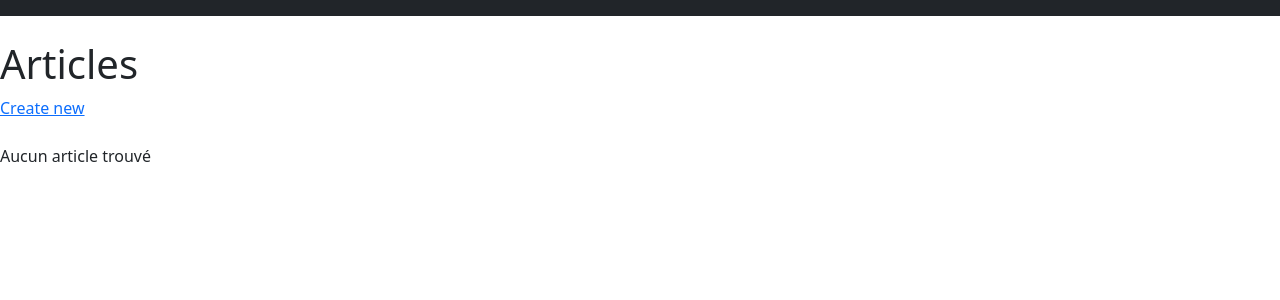
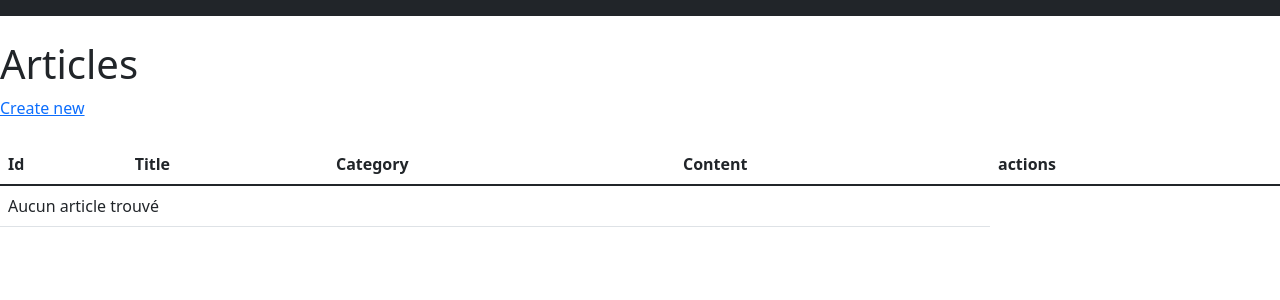
Before and after one commit to UE235-groupe-David-Clark/UE235-mini-projet, a Symfony app: template templates/article/index.html.twig in a window 1280 px wide. Shown: the top 300 px of the page. Run offline with Twig, Linux system fonts and the light colour scheme; the template is opened without the code that fills it, so the values that code supplies are empty; some libraries are stand-ins or nearby versions.

Commit message:
Ajout commentaire back-end

```diff
--- a/templates/article/index.html.twig
+++ b/templates/article/index.html.twig
@@ -6,44 +6,51 @@
 
     <div>
         <h1>Articles</h1>
+        <!-- Création d'un nouvel article -->
         <a href="{{ path('article_new') }}">Create new</a>
     </div>
 
     <br/>
 
-    <div>
+    <table class="table">
+        <thead>
+            <tr>
+                <th>Id</th>
+                <th>Title</th>
+                <th>Category</th>
+                <th>Content</th>
+                <th>actions</th>
+            </tr>
+        </thead>
+        <tbody>
 
         <!-- Boucle parcourant le tableau articles -->
         {% for article in articles %}
-            <div>
 
-                <div>
+            <tr>
 
-                    <!-- Affichage du titre de l'article -->
-                    <h2>{{ article.title }}</h2>
+                <!-- Affichage de l'ID de l'article -->
+                <td>{{ article.id }}</td>
 
-                    <!-- Affichage de l'ID de l'article -->
-                    <span>ID : {{ article.id }}</span>
+                <!-- Affichage du titre de l'article -->
+                <td>{{ article.title }}</td>
 
-                </div>
-                <div>
+                <td>
 
                     <!-- Si l'article appartient à une catégorie -->
                     {% if article.Category.name is defined %}
 
                         <!-- Affichage de la catégorie -->
-                        <p>Catégorie : {{ article.Category.name }}</p>
+                        {{ article.Category.name }}
 
                     {% endif %}
 
-                </div>
-                <div>
+                </td>
 
-                    <!-- Affichage du contenu de l'article -->
-                   <p>{{ article.content }}</p>
+                <!-- Affichage du contenu de l'article -->
+                <td>{{ article.content }}</td>
 
-                </div>
-                <div>
+                <td>
 
                     <!-- Lien pour voir l'article -->
                     <a href="{{ path('article_show', {'id': article.id}) }}">show</a>
@@ -51,26 +58,24 @@
                     <!-- Lien pour éditer l'article -->
                     <a href="{{ path('article_edit', {'id': article.id}) }}">edit</a>
 
-                </div>
+                </td>
 
+            </tr>
 
-                {% else %}
+        {% else %}
+        <!-- Si aucun n'article n'est trouvé -->
 
-                    <!-- Si aucun n'article n'est trouvé -->
+            <tr>
+                <td colspan="4">Aucun article trouvé</td>
+            </tr>
 
-                    <div>
-                        <p>Aucun article trouvé</p>
-                    </div>
-
-            </div>
         {% endfor %}
 
-    </div>
-
-    <br/>
+        </tbody>
+    </table>
 
     <div>
-        <!-- Le bundle KNP Paginator créé les liens menant vers les autres pages automatiquement -->
+        <!-- Le bundle KNP Paginator créé automatiquement les liens menant vers les autres pages -->
         {{ knp_pagination_render(articles) }}
     </div>
 
```
